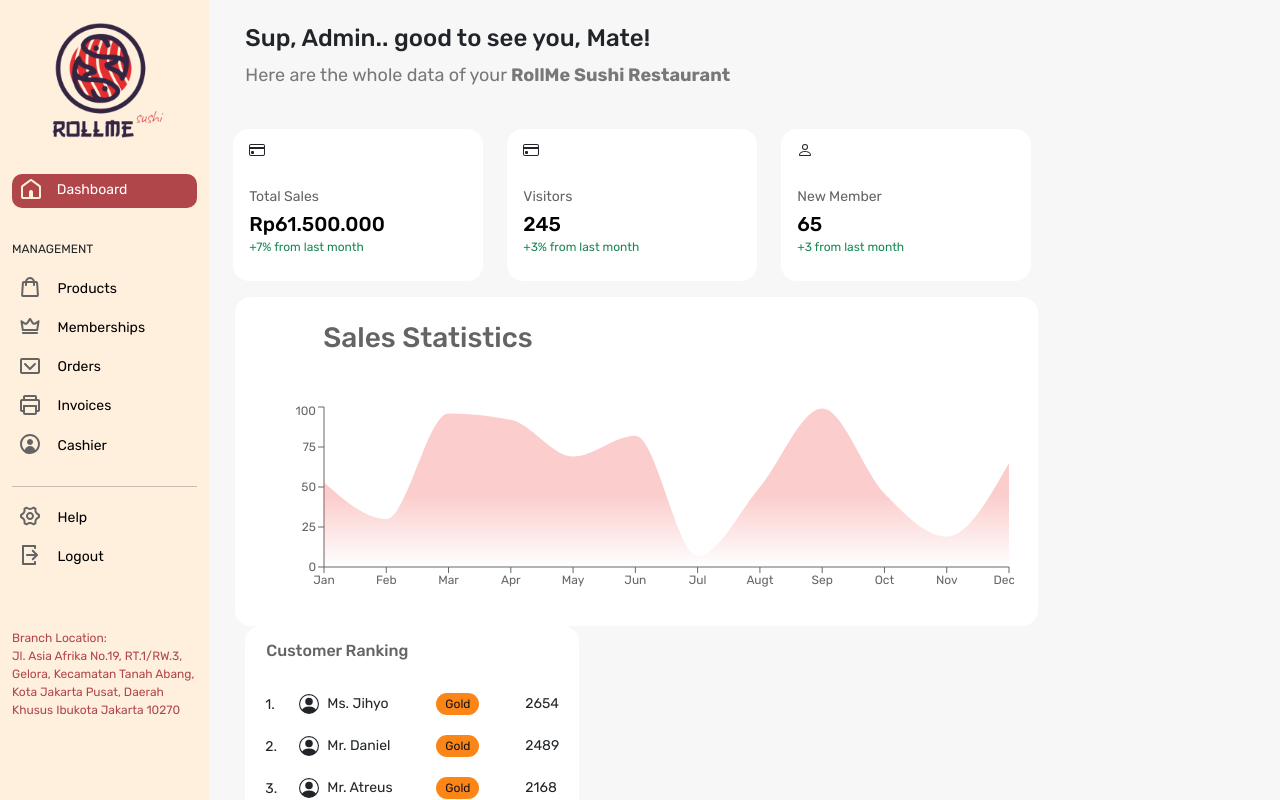
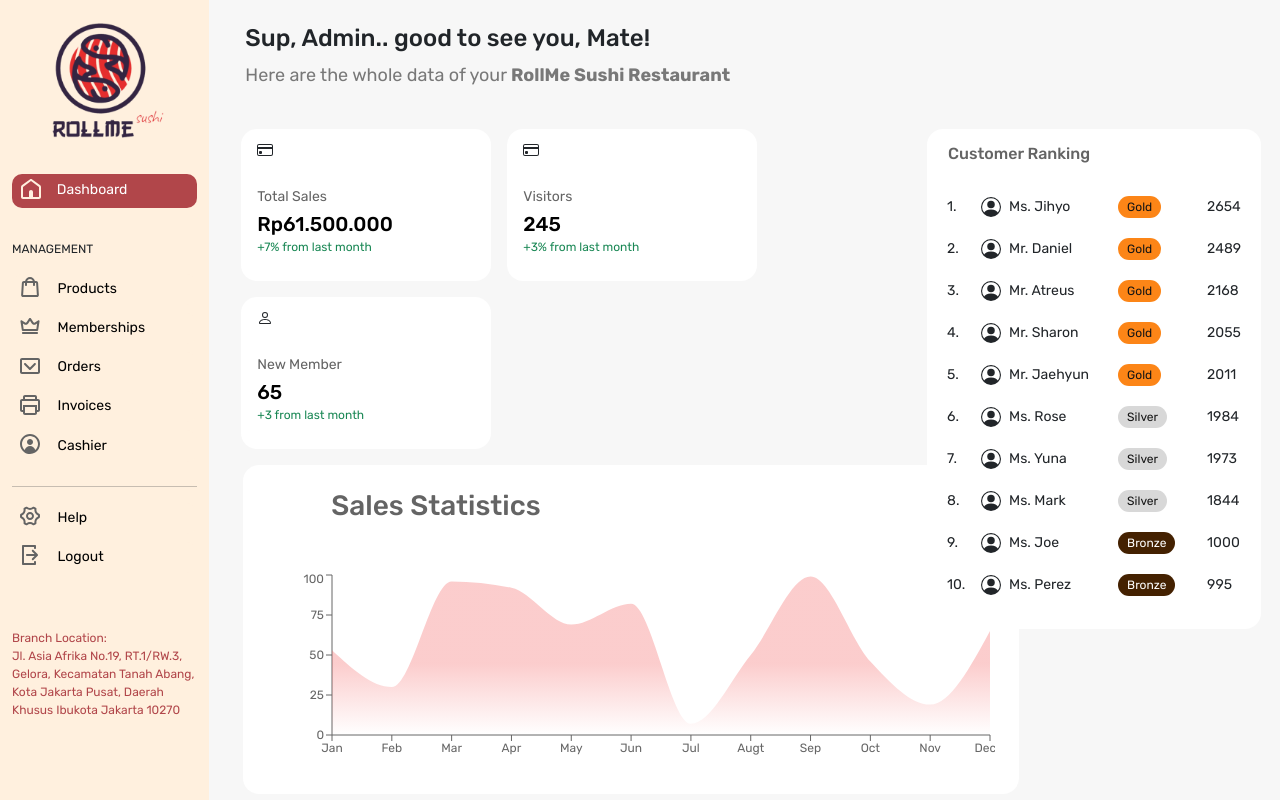
Before and after one commit to Capstone-MSIB-Altera-Batch-4/frontend_react, a React (Vite) app in the folder pos-capstone/: page /dashboard in a window 1280 px wide. Shown: the top 800 px of the page. Built offline with nearby package versions, Linux system fonts and the light colour scheme; a web font is replaced by a local one.

Commit message:
commit layoting

```diff
--- a/pos-capstone/src/element/Graph/Graph.jsx
+++ b/pos-capstone/src/element/Graph/Graph.jsx
@@ -22,7 +22,7 @@ function Graph() {
   return (
     <div className='graph'>
       <h1 className='ms-5 mb-5 ps-3'>Sales Statistics</h1>
-      <AreaChart width={755} height={200} data={data}>
+      <AreaChart width={728} height={200} data={data}>
         <defs>
           <linearGradient id="colorGradient" x1="0" y1="0" x2="0" y2="1">
             <stop offset="55%" stopColor="rgba(244, 97, 97, 0.53)" />
--- a/pos-capstone/src/page/Dashboard/Dashboard.jsx
+++ b/pos-capstone/src/page/Dashboard/Dashboard.jsx
@@ -21,8 +21,8 @@ const Dashboard = () => {
               <h4>Sup, Admin.. good to see you, Mate!</h4>
               <p>Here are the whole data of your <span className='fw-bold'>RollMe Sushi Restaurant</span></p>
             </div>
-          <div className='col container-fluid '>
-            <div className='row gap-4 mb-3'>
+          <div className='col-md-8 container-fluid mx-2'>
+            <div className='row gap-3 mb-3'>
               <DashboardCard title="Total Sales" amount="Rp61.500.000" growth={"+7%"} icon={<CreditCard/>} />
               <DashboardCard title="Visitors" amount="245" growth={"+3%"} icon={<CreditCard/>} />
               <DashboardCard title="New Member" amount="65" growth={"+3"} icon={<Person />} />
@@ -31,7 +31,7 @@ const Dashboard = () => {
               <Graph />
             </div>
           </div>
-          <div className='col-md-4'>
+          <div className='col-md-2'>
             <CustomerRanking />
           </div>
           <div className='row'>
```
